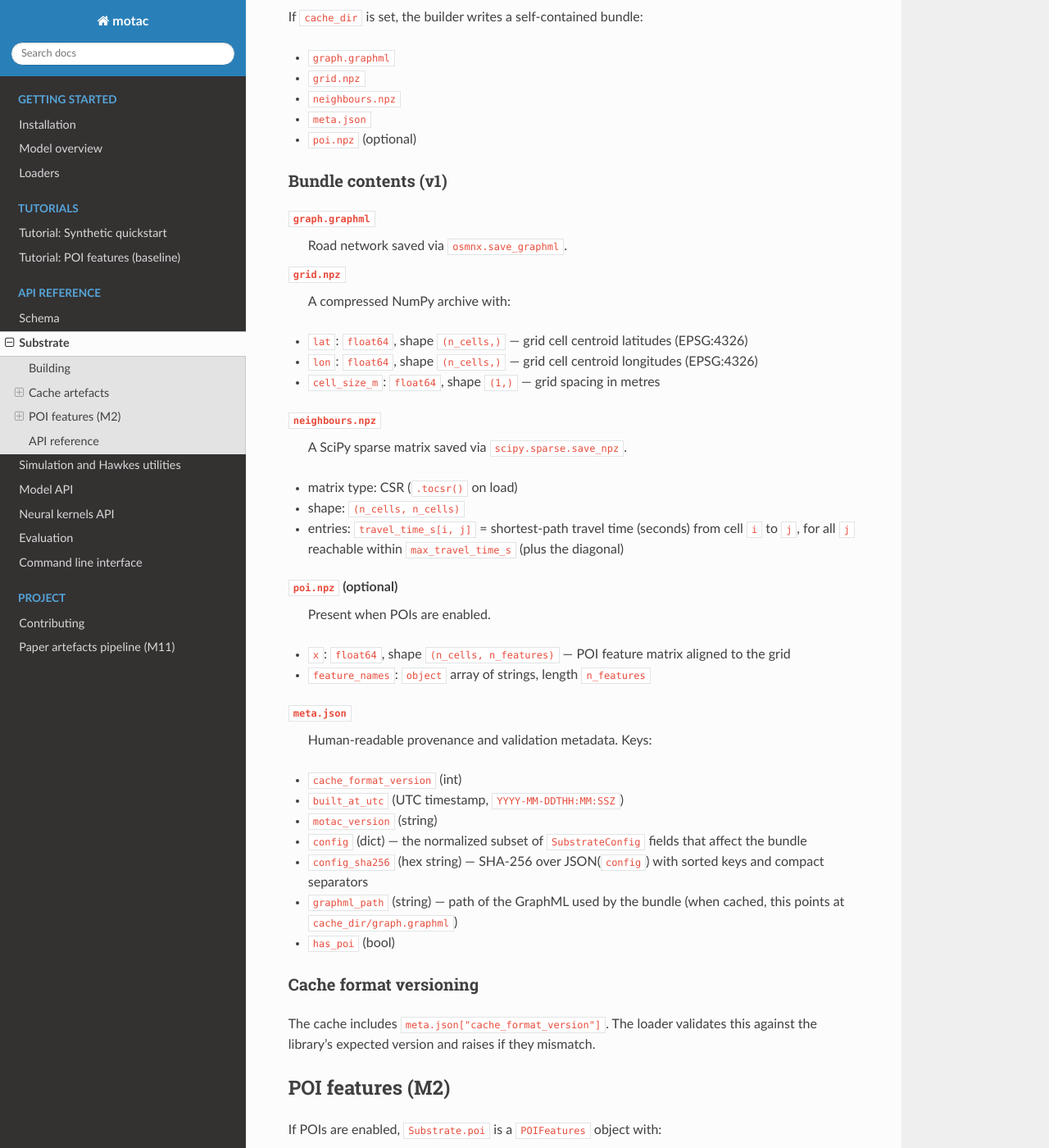
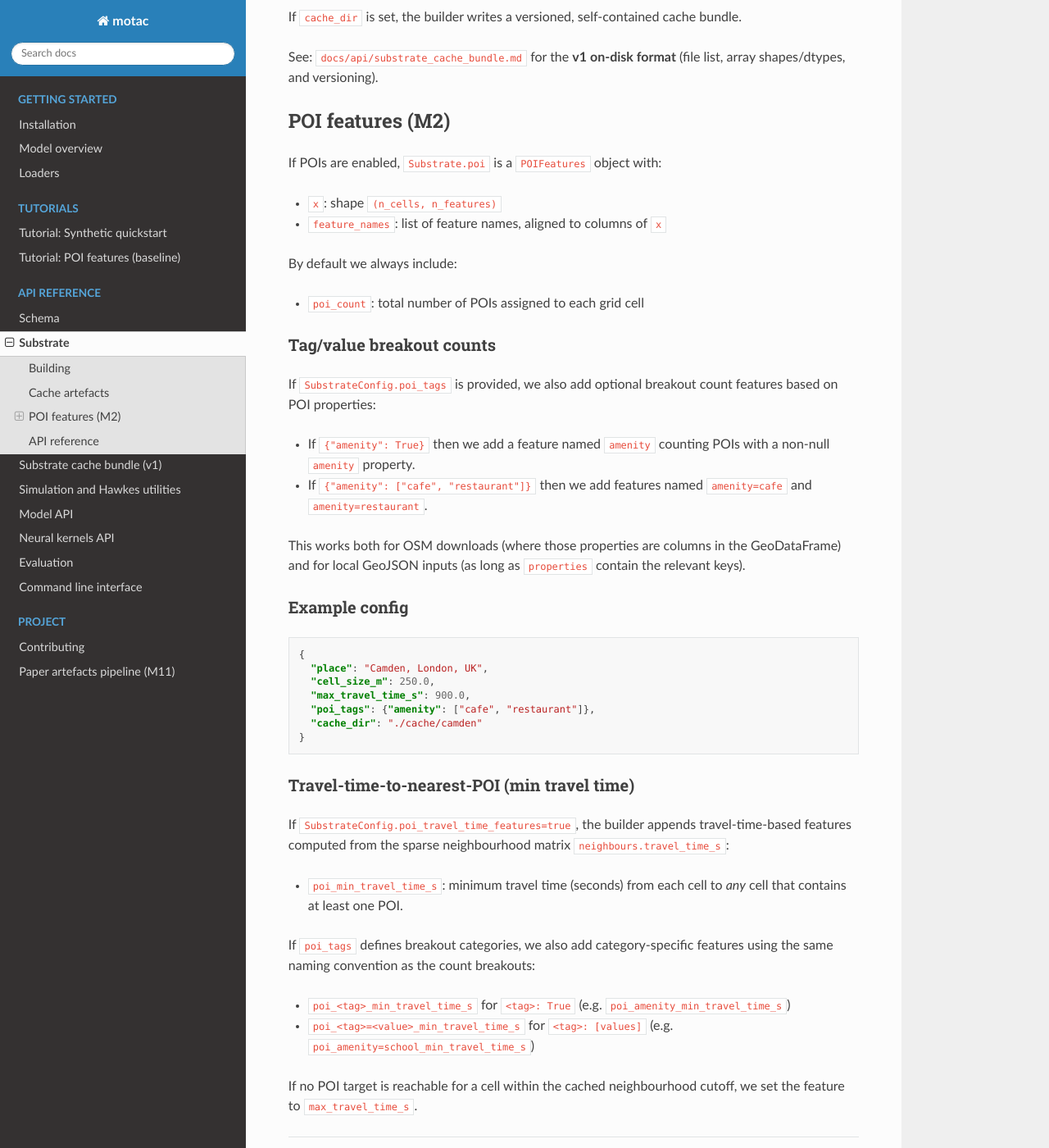
Before and after one commit to OJWatson/motac, a Sphinx documentation site: the page built from docs/api/substrate.md, in a window 1280 px wide and 1400 px high, scrolled down 652 px. Shown: the whole window at 82% size. Built offline with Sphinx 7.4.7 and the Read the Docs theme 3.1.0, drawn with Linux system fonts in a browser that asks for light colours.

Commit message:
M1.0: document substrate cache bundle v1 + e2e smoke test

```diff
--- a/docs/api/substrate.md
+++ b/docs/api/substrate.md
@@ -21,55 +21,10 @@ and optionally cache artefacts.
 
 ## Cache artefacts
 
-If `cache_dir` is set, the builder writes a self-contained bundle:
+If `cache_dir` is set, the builder writes a versioned, self-contained cache bundle.
 
-- `graph.graphml`
-- `grid.npz`
-- `neighbours.npz`
-- `meta.json`
-- `poi.npz` (optional)
-
-### Bundle contents (v1)
-
-`graph.graphml`
-: Road network saved via `osmnx.save_graphml`.
-
-`grid.npz`
-: A compressed NumPy archive with:
-
-- `lat`: `float64`, shape `(n_cells,)` — grid cell centroid latitudes (EPSG:4326)
-- `lon`: `float64`, shape `(n_cells,)` — grid cell centroid longitudes (EPSG:4326)
-- `cell_size_m`: `float64`, shape `(1,)` — grid spacing in metres
-
-`neighbours.npz`
-: A SciPy sparse matrix saved via `scipy.sparse.save_npz`.
-
-- matrix type: CSR (`.tocsr()` on load)
-- shape: `(n_cells, n_cells)`
-- entries: `travel_time_s[i, j]` = shortest-path travel time (seconds) from cell `i` to `j`,
-  for all `j` reachable within `max_travel_time_s` (plus the diagonal)
-
-`poi.npz` (optional)
-: Present when POIs are enabled.
-
-- `x`: `float64`, shape `(n_cells, n_features)` — POI feature matrix aligned to the grid
-- `feature_names`: `object` array of strings, length `n_features`
-
-`meta.json`
-: Human-readable provenance and validation metadata. Keys:
-
-- `cache_format_version` (int)
-- `built_at_utc` (UTC timestamp, `YYYY-MM-DDTHH:MM:SSZ`)
-- `motac_version` (string)
-- `config` (dict) — the normalized subset of `SubstrateConfig` fields that affect the bundle
-- `config_sha256` (hex string) — SHA-256 over JSON(`config`) with sorted keys and compact separators
-- `graphml_path` (string) — path of the GraphML used by the bundle (when cached, this points at `cache_dir/graph.graphml`)
-- `has_poi` (bool)
-
-### Cache format versioning
-
-The cache includes `meta.json["cache_format_version"]`. The loader validates this
-against the library’s expected version and raises if they mismatch.
+See: [`docs/api/substrate_cache_bundle.md`](substrate_cache_bundle)
+for the **v1 on-disk format** (file list, array shapes/dtypes, and versioning).
 
 ## POI features (M2)
 
```
Also changed, not shown: docs/agent/NEXT_TASKS.md (+5 -1 lines), docs/agent/PROJECT_STATE.md (+1 -0 lines), docs/api/substrate_cache_bundle.md (added, +74 -0 lines), docs/index.md (+1 -0 lines), 3 other files.
